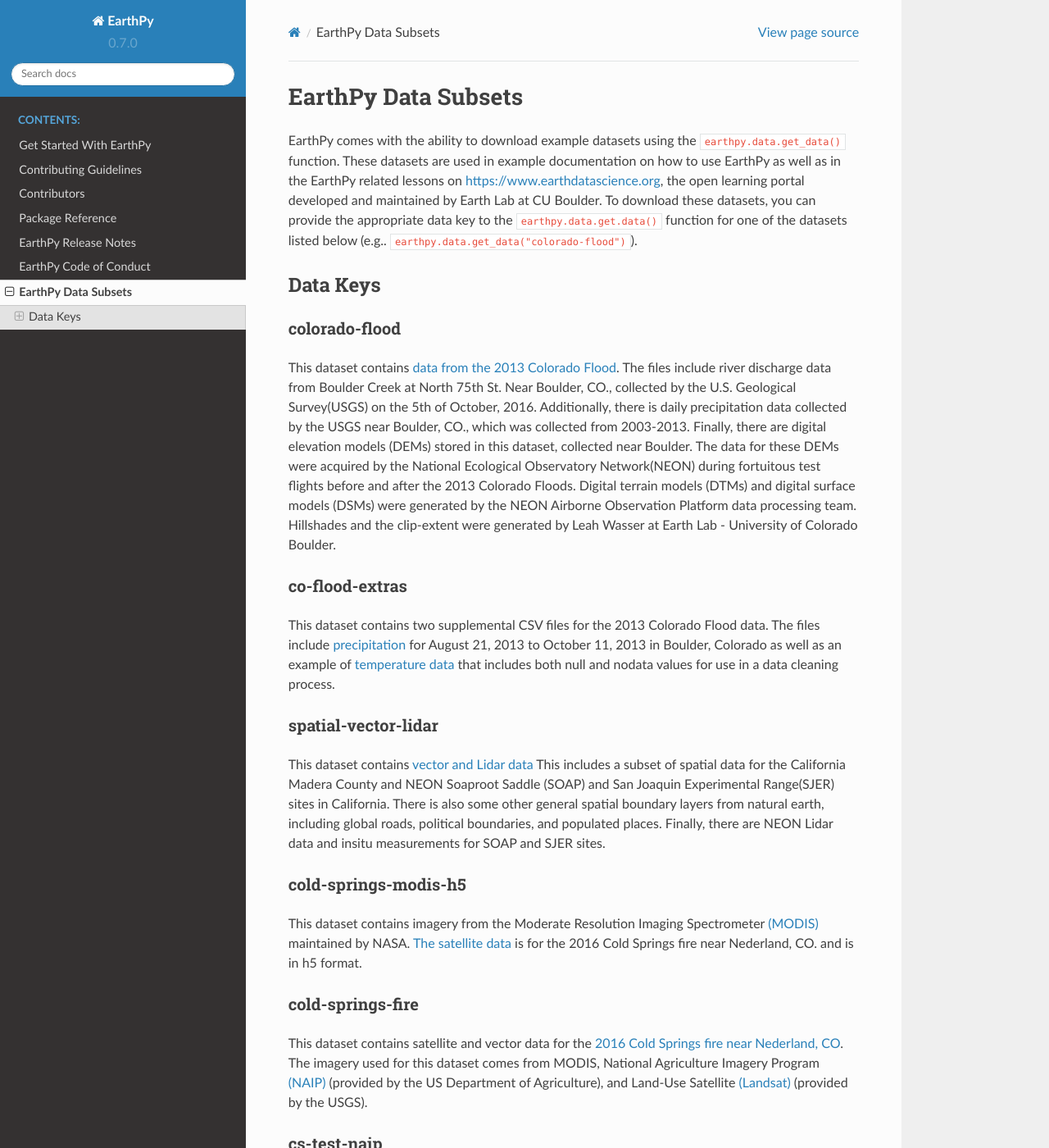
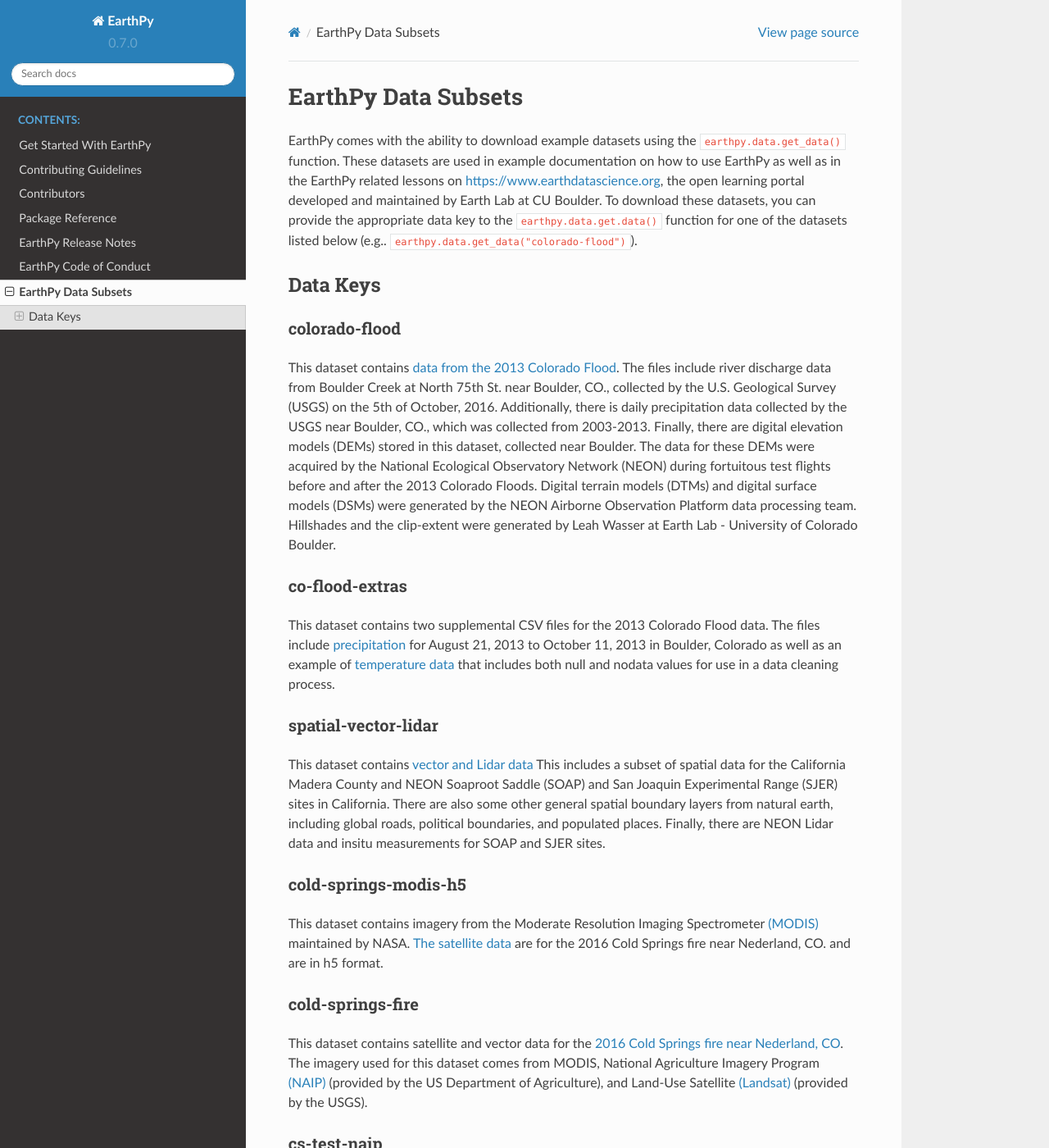
Before and after one commit to earthlab/earthpy, a Sphinx documentation site: the page built from docs/earthpy-data-subsets.rst, in a window 1280 px wide and 1400 px high. Shown: the whole window at 82% size. Built offline with Sphinx 7.4.7 and the Read the Docs theme 2.0.0, drawn with Linux system fonts in a browser that asks for light colours; pages that are not in the unit, such as notebooks, are missing from menus; some of the changed text lies outside the part shown.

Commit message:
Added changes suggested on github to the documentation.

```diff
--- a/docs/earthpy-data-subsets.rst
+++ b/docs/earthpy-data-subsets.rst
@@ -18,12 +18,12 @@
 --------------
 
 This dataset contains `data from the 2013 Colorado Flood <https://figshare.com/articles/Earth_Analytics_Python_Colorado_Flood_Teaching_Subset/6815945>`_.
-The files include river discharge data from Boulder Creek at North 75th St. Near Boulder,
-CO., collected by the U.S. Geological Survey(USGS) on the 5th of October, 2016. Additionally,
+The files include river discharge data from Boulder Creek at North 75th St. near Boulder,
+CO., collected by the U.S. Geological Survey (USGS) on the 5th of October, 2016. Additionally,
 there is daily precipitation data collected by the USGS near Boulder, CO., which was
 collected from 2003-2013. Finally, there are digital elevation models (DEMs) stored
 in this dataset, collected near Boulder. The data for these DEMs were acquired by the
-National Ecological Observatory Network(NEON) during fortuitous test flights before
+National Ecological Observatory Network (NEON) during fortuitous test flights before
 and after the 2013 Colorado Floods. Digital terrain models (DTMs) and digital surface
 models (DSMs) were generated by the NEON Airborne Observation Platform data processing
 team. Hillshades and the clip-extent were generated by Leah Wasser at Earth Lab - University
@@ -43,8 +43,8 @@
 
 This dataset contains `vector and Lidar data <https://figshare.com/articles/Week_4_Earth_Analytics_teaching_data_subset_-_lidar_and_insitu_for_California/4620268>`_
 This includes a subset of spatial data for the California Madera County
-and NEON Soaproot Saddle (SOAP) and San Joaquin Experimental Range(SJER) sites
-in California. There is also some other general spatial boundary layers from
+and NEON Soaproot Saddle (SOAP) and San Joaquin Experimental Range (SJER) sites
+in California. There are also some other general spatial boundary layers from
 natural earth, including global roads, political boundaries, and populated
 places. Finally, there are NEON Lidar data and insitu measurements for
 SOAP and SJER sites.
@@ -55,7 +55,7 @@
 This dataset contains imagery from the Moderate Resolution Imaging Spectrometer
 `(MODIS)    <https://www.earthdatascience.org/courses/earth-analytics-python/multispectral-remote-sensing-modis/modis-remote-sensing-data-in-python/>`_
 maintained by NASA. `The satellite data <https://figshare.com/articles/Earth_Analytics_Cold_Springs_Fire_Remote_Sensing_Data/6083210>`_
-is for the 2016 Cold Springs fire near Nederland, CO. and is in h5 format.
+are for the 2016 Cold Springs fire near Nederland, CO. and are in h5 format.
 
 cold-springs-fire
 -----------------
@@ -81,7 +81,7 @@
 ndvi-automation
 ---------------
 
-This dataset includes `landsat imagery and vector files <https://figshare.com/articles/Earth_Analytics_Python_HOMEWORK_Landsat_8_2017_for_SJER_and_HARV_Download_from_Earth_Explorer/7272500>`_
+This dataset includes `Landsat imagery and vector files <https://figshare.com/articles/Earth_Analytics_Python_HOMEWORK_Landsat_8_2017_for_SJER_and_HARV_Download_from_Earth_Explorer/7272500>`_
 for the SJER and SOAP NEON sites.
 
 vignette-landsat
@@ -109,4 +109,4 @@
 twitter-flood
 -------------
 
-`Geolocated twitter data related to the 2013 Boulder floods <https://figshare.com/articles/Earth_Analytics_Python_2017_Colorado_Floods_Twitter_data/5603413>`_.
+`Geolocated Twitter data related to the 2013 Boulder floods <https://figshare.com/articles/Earth_Analytics_Python_2017_Colorado_Floods_Twitter_data/5603413>`_.
```
